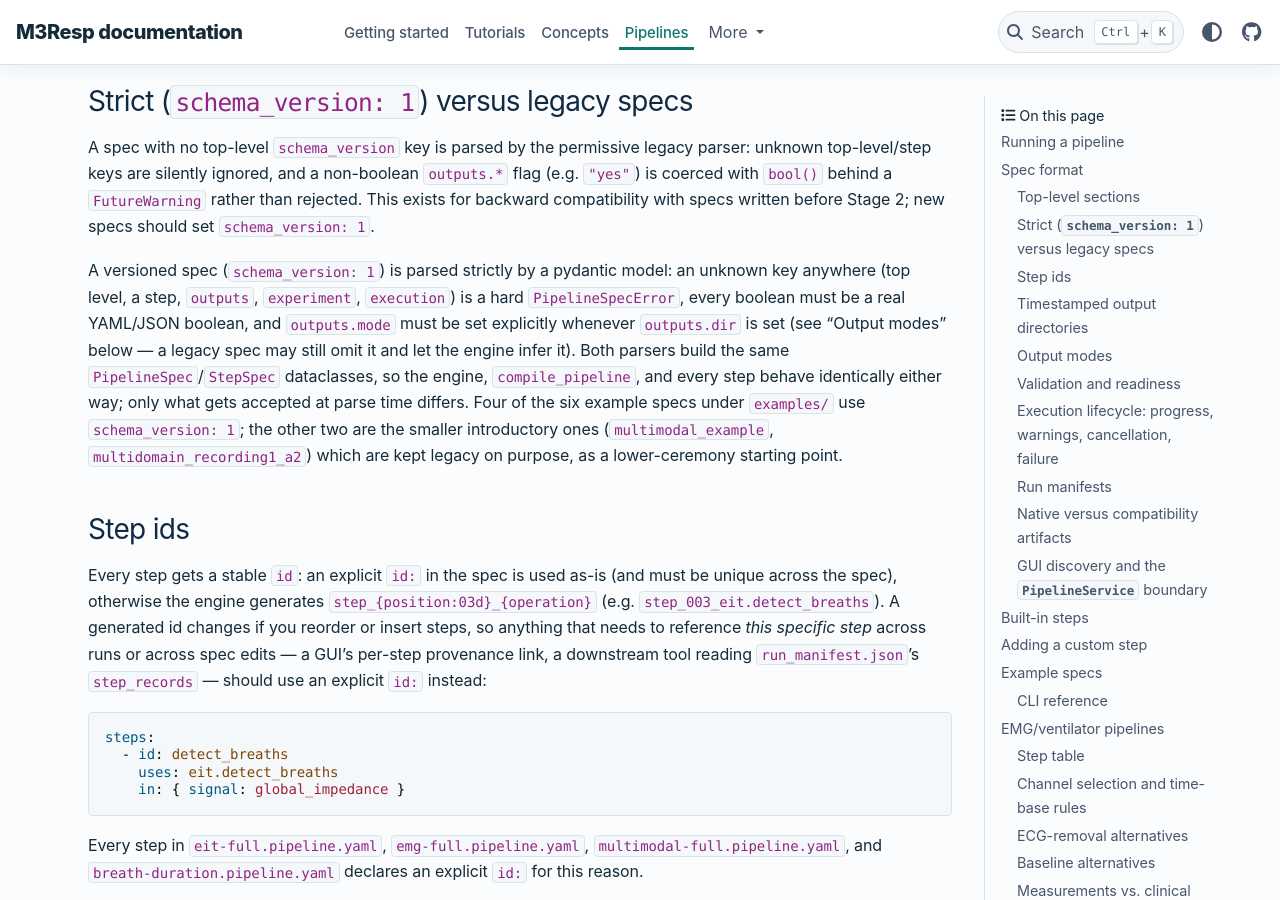
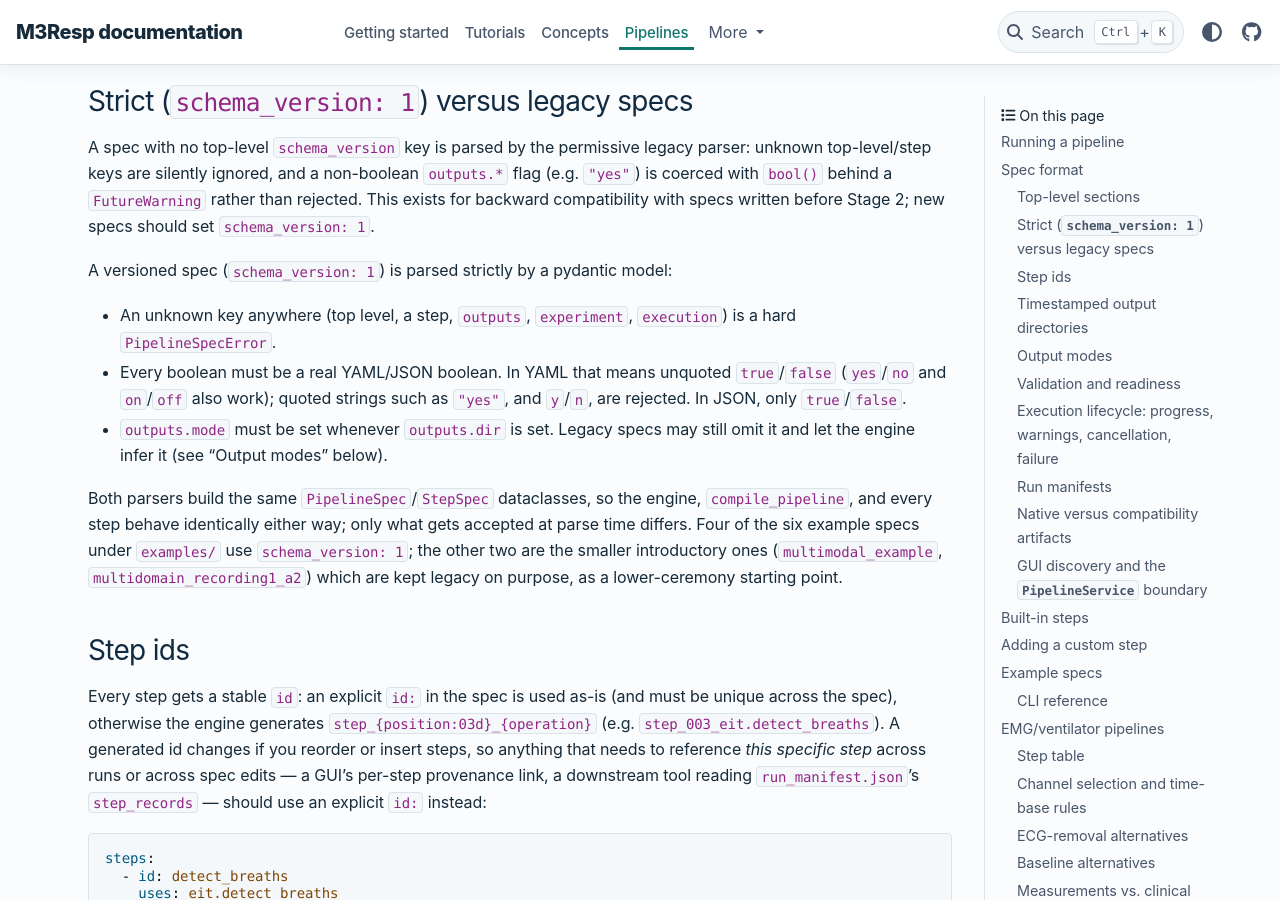
Before and after one commit to M3RESP/m3resp, a Sphinx documentation site: the page built from docs/pipelines.md, in a window 1280 px wide and 900 px high, scrolled down 2603 px. Built offline with Sphinx 7.4.7 and the PyData theme 0.15.4, drawn with Linux system fonts in a browser that asks for light colours.

Commit message:
Clarify parsing rules for versioned specs in pipelines documentation

```diff
--- a/docs/pipelines.md
+++ b/docs/pipelines.md
@@ -101,7 +101,13 @@ The four keys for each step:
 
 A spec with no top-level `schema_version` key is parsed by the permissive legacy parser: unknown top-level/step keys are silently ignored, and a non-boolean `outputs.*` flag (e.g. `"yes"`) is coerced with `bool()` behind a `FutureWarning` rather than rejected. This exists for backward compatibility with specs written before Stage 2; new specs should set `schema_version: 1`.
 
-A versioned spec (`schema_version: 1`) is parsed strictly by a pydantic model: an unknown key anywhere (top level, a step, `outputs`, `experiment`, `execution`) is a hard `PipelineSpecError`, every boolean must be a real YAML/JSON boolean, and `outputs.mode` must be set explicitly whenever `outputs.dir` is set (see "Output modes" below — a legacy spec may still omit it and let the engine infer it). Both parsers build the same `PipelineSpec`/`StepSpec` dataclasses, so the engine, `compile_pipeline`, and every step behave identically either way; only what gets accepted at parse time differs. Four of the six example specs under `examples/` use `schema_version: 1`; the other two are the smaller introductory ones (`multimodal_example`, `multidomain_recording1_a2`) which are kept legacy on purpose, as a lower-ceremony starting point.
+A versioned spec (`schema_version: 1`) is parsed strictly by a pydantic model:
+
+- An unknown key anywhere (top level, a step, `outputs`, `experiment`, `execution`) is a hard `PipelineSpecError`.
+- Every boolean must be a real YAML/JSON boolean. In YAML that means unquoted `true`/`false` (`yes`/`no` and `on`/`off` also work); quoted strings such as `"yes"`, and `y`/`n`, are rejected. In JSON, only `true`/`false`.
+- `outputs.mode` must be set whenever `outputs.dir` is set. Legacy specs may still omit it and let the engine infer it (see "Output modes" below).
+
+Both parsers build the same `PipelineSpec`/`StepSpec` dataclasses, so the engine, `compile_pipeline`, and every step behave identically either way; only what gets accepted at parse time differs. Four of the six example specs under `examples/` use `schema_version: 1`; the other two are the smaller introductory ones (`multimodal_example`, `multidomain_recording1_a2`) which are kept legacy on purpose, as a lower-ceremony starting point.
 
 ### Step ids
 
```
